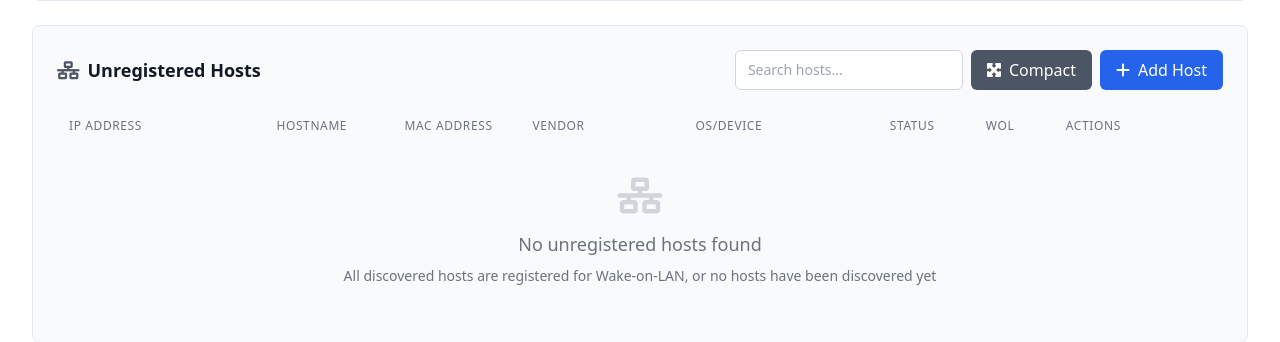
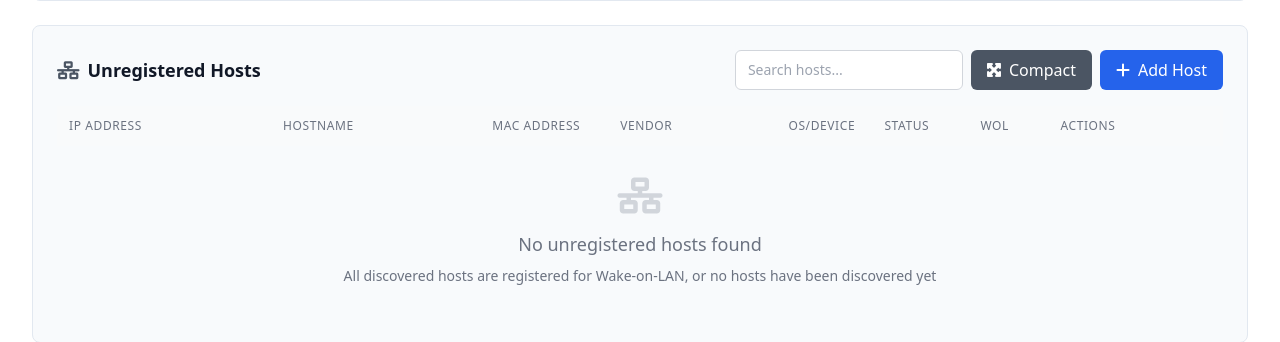
Before and after one commit to floyd68/WOLManager, a FastAPI app: page / in a window 1280 px wide. Shown: the part 543-885 px from the top of the page. Run offline with FastAPI, Linux system fonts and the light colour scheme; data that the repository does not hold is empty; some libraries are stand-ins or nearby versions.

Commit message:
Further optimize Unregistered Hosts table column widths
- Reduce Hostname column width from w-32 to w-30
- Reduce OS/Device column width from w-30 to w-24
- Improve table layout balance and space utilization

```diff
--- a/app/templates/index.html
+++ b/app/templates/index.html
@@ -181,10 +181,10 @@
                         <thead class="bg-gray-50">
                             <tr>
                                 <th class="w-26 px-3 py-3 text-left text-xs font-medium text-gray-500 uppercase tracking-wider">IP Address</th>
-                                <th class="w-32 px-3 py-3 text-left text-xs font-medium text-gray-500 uppercase tracking-wider">Hostname</th>
+                                <th class="w-30 px-3 py-3 text-left text-xs font-medium text-gray-500 uppercase tracking-wider">Hostname</th>
                                 <th class="w-32 px-3 py-3 text-left text-xs font-medium text-gray-500 uppercase tracking-wider">MAC Address</th>
                                 <th class="w-26 px-3 py-3 text-left text-xs font-medium text-gray-500 uppercase tracking-wider hidden lg:table-cell">Vendor</th>
-                                <th class="w-30 px-3 py-3 text-left text-xs font-medium text-gray-500 uppercase tracking-wider hidden md:table-cell">OS/Device</th>
+                                <th class="w-24 px-3 py-3 text-left text-xs font-medium text-gray-500 uppercase tracking-wider hidden md:table-cell">OS/Device</th>
                                 <th class="w-24 px-3 py-3 text-left text-xs font-medium text-gray-500 uppercase tracking-wider">Status</th>
                                 <th class="w-20 px-3 py-3 text-left text-xs font-medium text-gray-500 uppercase tracking-wider hidden sm:table-cell">WOL</th>
                                 <th class="w-30 px-3 py-3 text-left text-xs font-medium text-gray-500 uppercase tracking-wider">Actions</th>
```
